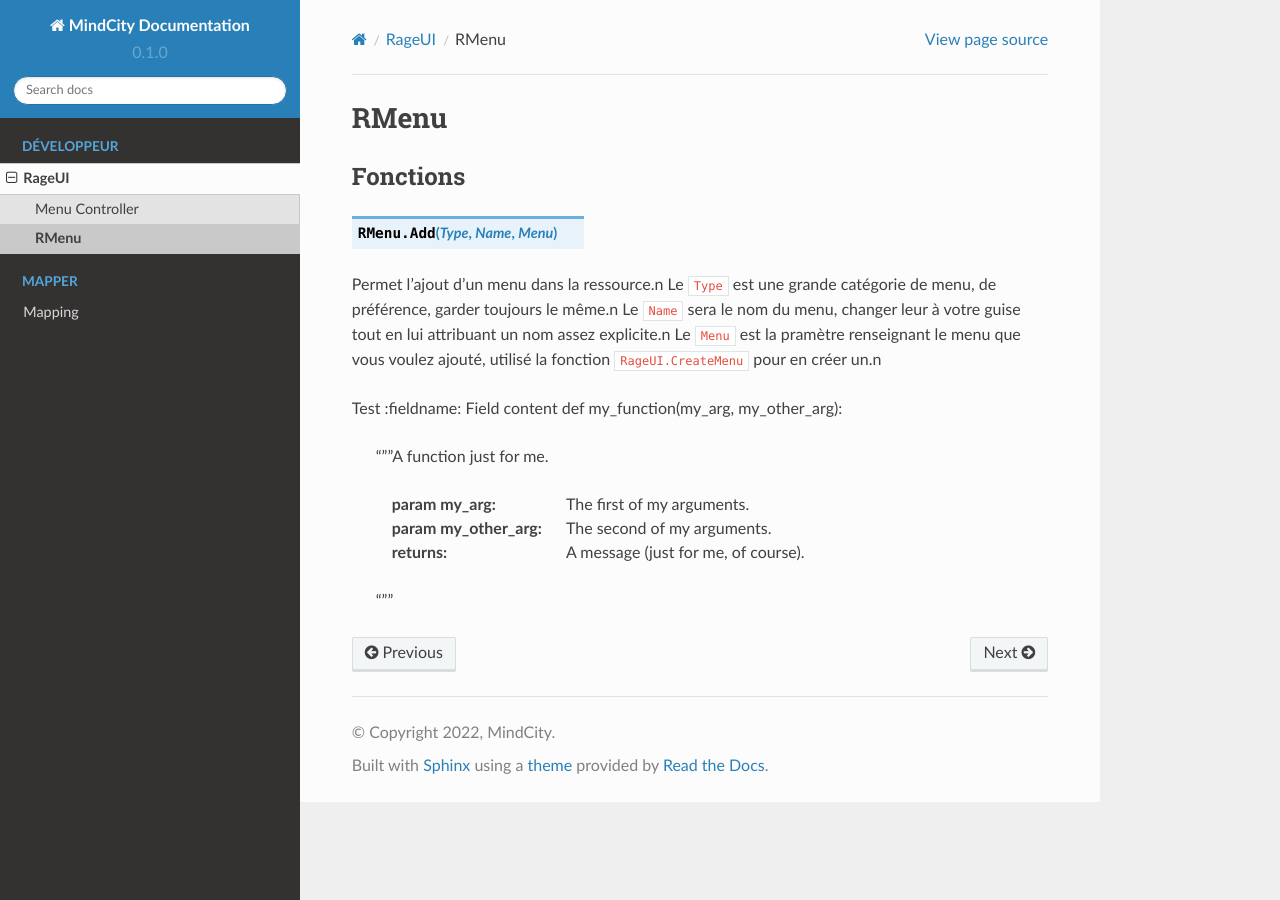
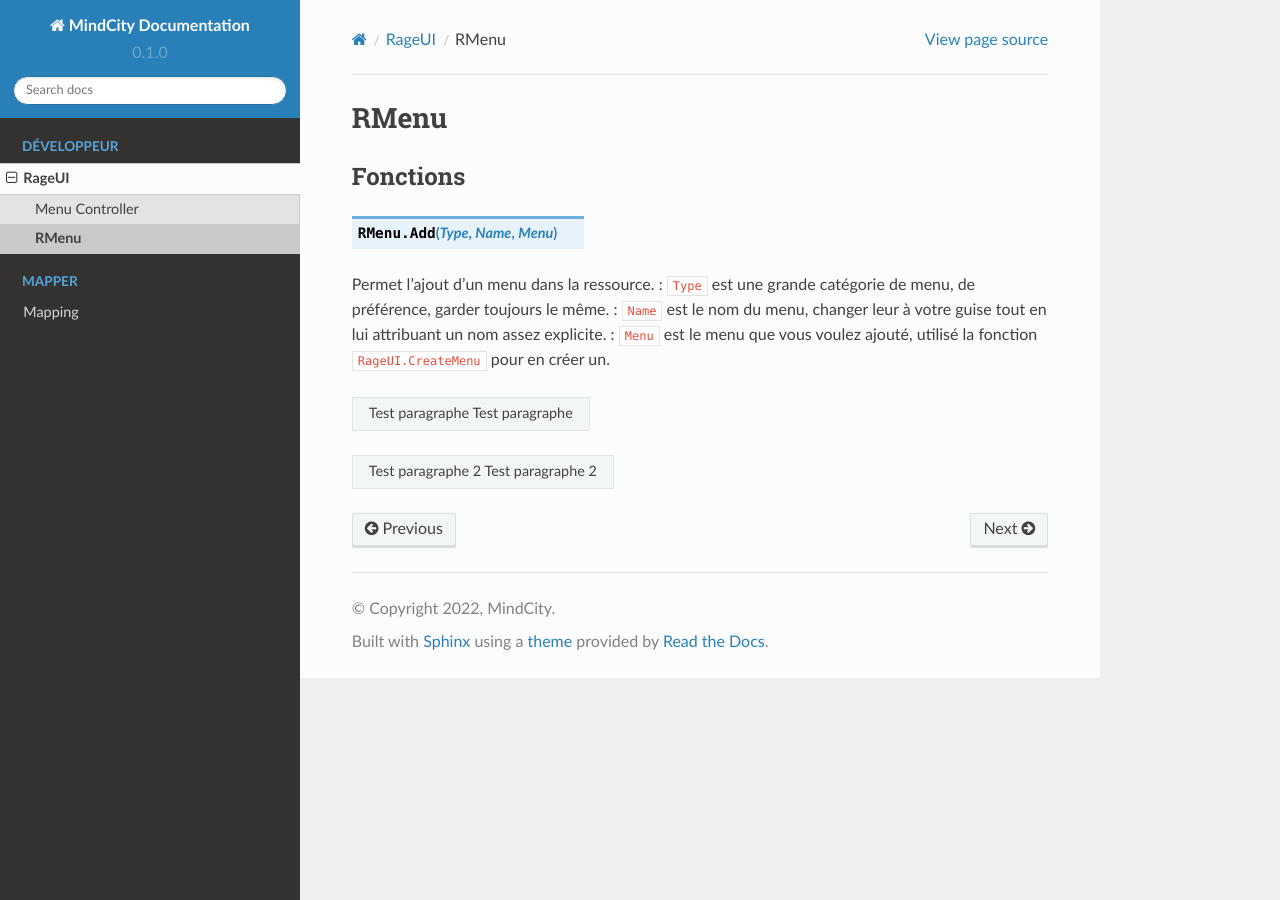
Before and after one commit to JustMordeckai/MindCity-Documentation, a Sphinx documentation site: the page built from docs/source/rageui/rmenu.rst, in a window 1280 px wide. Built offline with Sphinx 7.4.7 and the Read the Docs theme 2.0.0, drawn with Linux system fonts in a browser that asks for light colours.

Commit message:
RMenu Update

```diff
--- a/docs/source/rageui/rmenu.rst
+++ b/docs/source/rageui/rmenu.rst
@@ -5,19 +5,18 @@
 ---------
 
 .. function:: RMenu.Add(Type, Name, Menu)
-Permet l'ajout d'un menu dans la ressource.\n
-Le ``Type`` est une grande catégorie de menu, de préférence, garder toujours le même.\n
-Le ``Name`` sera le nom du menu, changer leur à votre guise tout en lui attribuant un nom assez explicite.\n
-Le ``Menu`` est la pramètre renseignant le menu que vous voulez ajouté, utilisé la fonction ``RageUI.CreateMenu`` pour en créer un.\n
+Permet l'ajout d'un menu dans la ressource.
+: ``Type`` est une grande catégorie de menu, de préférence, garder toujours le même.
+: ``Name`` est le nom du menu, changer leur à votre guise tout en lui attribuant un nom assez explicite.
+: ``Menu`` est le menu que vous voulez ajouté, utilisé la fonction ``RageUI.CreateMenu`` pour en créer un.
 
 
-Test
-:fieldname: Field content
-def my_function(my_arg, my_other_arg):
-    """A function just for me.
++------------------------------+
+|Test paragraphe               |
+|Test paragraphe               |
++------------------------------+
 
-    :param my_arg: The first of my arguments.
-    :param my_other_arg: The second of my arguments.
-
-    :returns: A message (just for me, of course).
-    """
++------------------------------+
+|Test paragraphe      2        |
+|Test paragraphe      2        |
++------------------------------+
```
